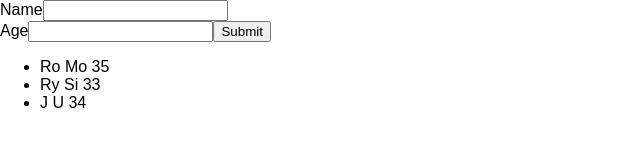
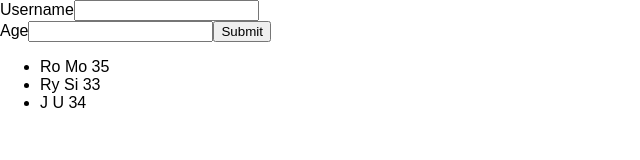
Before and after one commit to rmohanmd/user-list, a React (Create React App) app: page / in a window 1280 px wide. Shown: the top 160 px of the page, without its empty margins (0-640 px from the left). Built offline with nearby package versions, Linux system fonts and the light colour scheme.

Commit message:
Added accessibiliity syntax

```diff
--- a/src/components/Input/Input.js
+++ b/src/components/Input/Input.js
@@ -41,16 +41,18 @@ const Input = (props) => {
     <section>
       <Modal content={messageContent} valid={isValid} modalClose={modalClose} />
       <form onSubmit={onSubmitHandler}>
-        <label>Name</label>
+        <label htmlFor="username">Username</label>
         <input
+          id="username"
           // value={newName}
           type="text"
           onChange={nameInputHandler}
           minLength="1"
         />
         <br />
-        <label>Age</label>
+        <label htmlFor="age">Age</label>
         <input
+          id="age"
           // value={newAge}
           type="number"
           onChange={ageInputHandler}
```
